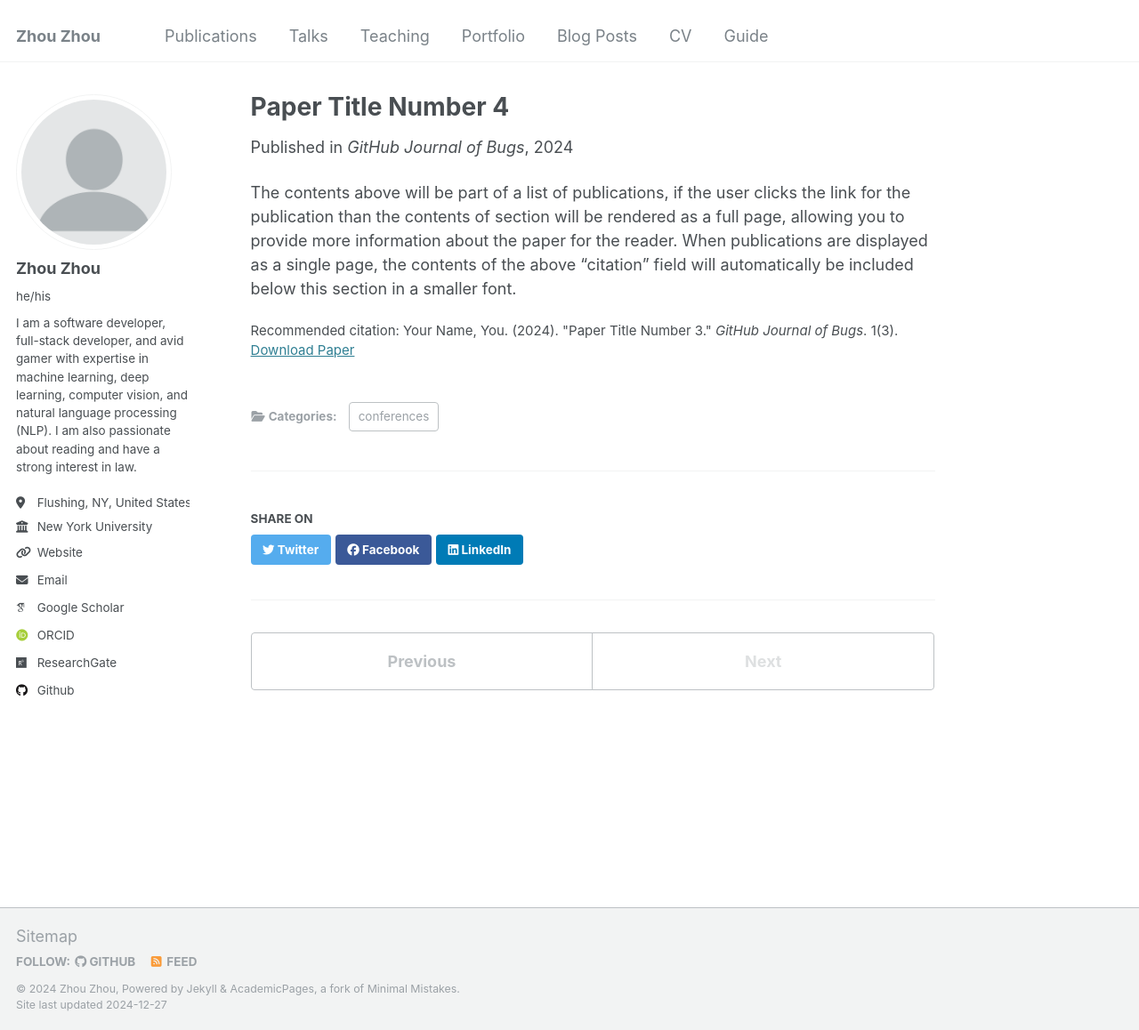
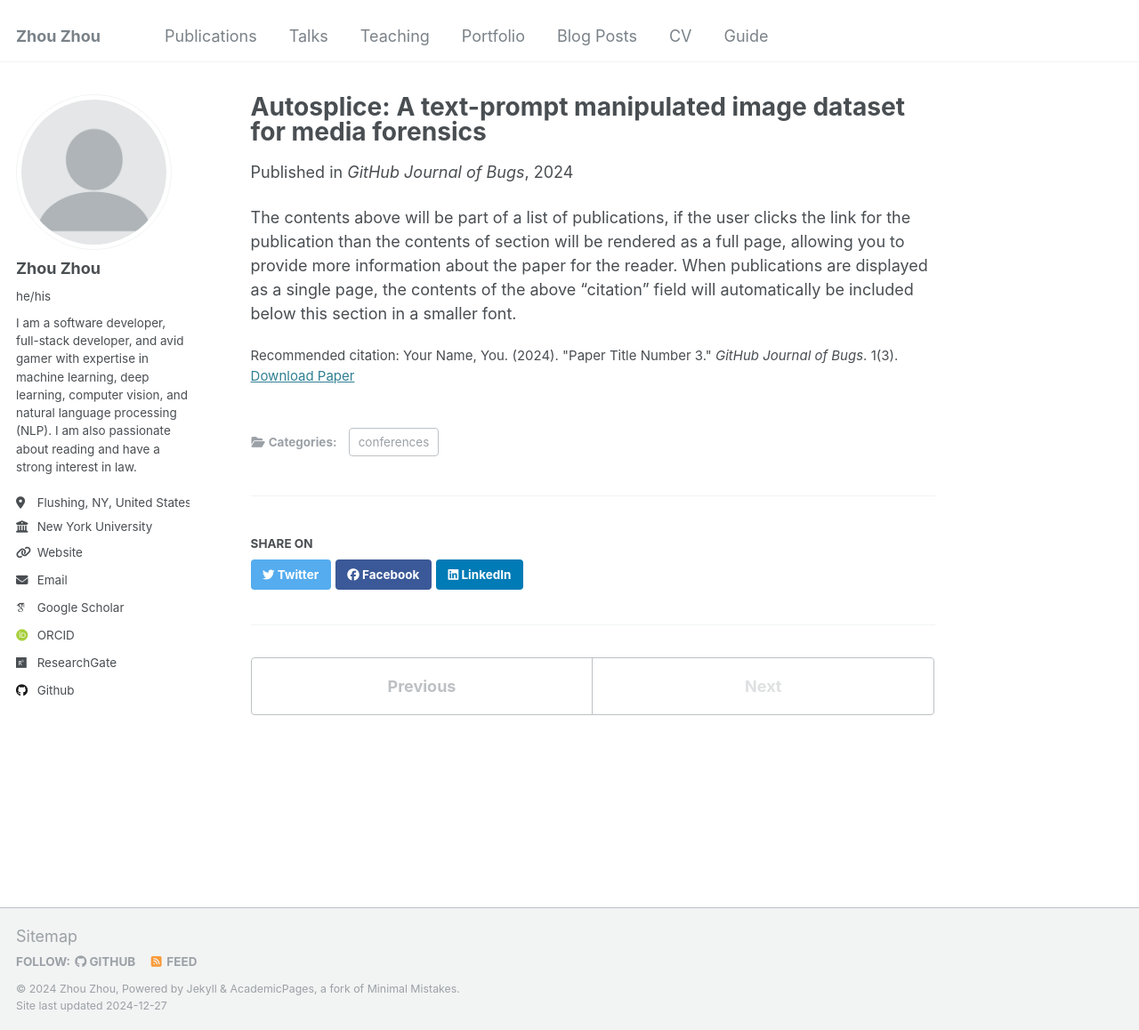
Before and after one commit to zhouzhou38/zhouzhou38.github.io, a Jekyll site: the page built from _publications/2024-02-17-paper-title-number-4.md, in a window 1280 px wide and 1158 px high. Shown: the whole window at 89% size. Built offline with Jekyll 4.4.1, drawn with Linux system fonts in a browser that asks for light colours; some web fonts are replaced.

Commit message:
Update 2024-02-17-paper-title-number-4.md

```diff
--- a/_publications/2024-02-17-paper-title-number-4.md
+++ b/_publications/2024-02-17-paper-title-number-4.md
@@ -1,12 +1,12 @@
 ---
-title: "Paper Title Number 4"
+title: "Autosplice: A text-prompt manipulated image dataset for media forensics"
 collection: publications
 category: conferences
 permalink: /publication/2024-02-17-paper-title-number-4
 excerpt: 'This paper is about fixing template issue #693.'
 date: 2024-02-17
 venue: 'GitHub Journal of Bugs'
-paperurl: 'http://academicpages.github.io/files/paper3.pdf'
+paperurl: '[http://academicpages.github.io/files/paper3.pdf](https://openaccess.thecvf.com/content/CVPR2023W/WMF/html/Jia_AutoSplice_A_Text-Prompt_Manipulated_Image_Dataset_for_Media_Forensics_CVPRW_2023_paper.html)](https://openaccess.thecvf.com/content/CVPR2023W/WMF/html/Jia_AutoSplice_A_Text-Prompt_Manipulated_Image_Dataset_for_Media_Forensics_CVPRW_2023_paper.html)'
 citation: 'Your Name, You. (2024). &quot;Paper Title Number 3.&quot; <i>GitHub Journal of Bugs</i>. 1(3).'
 ---
 
```
